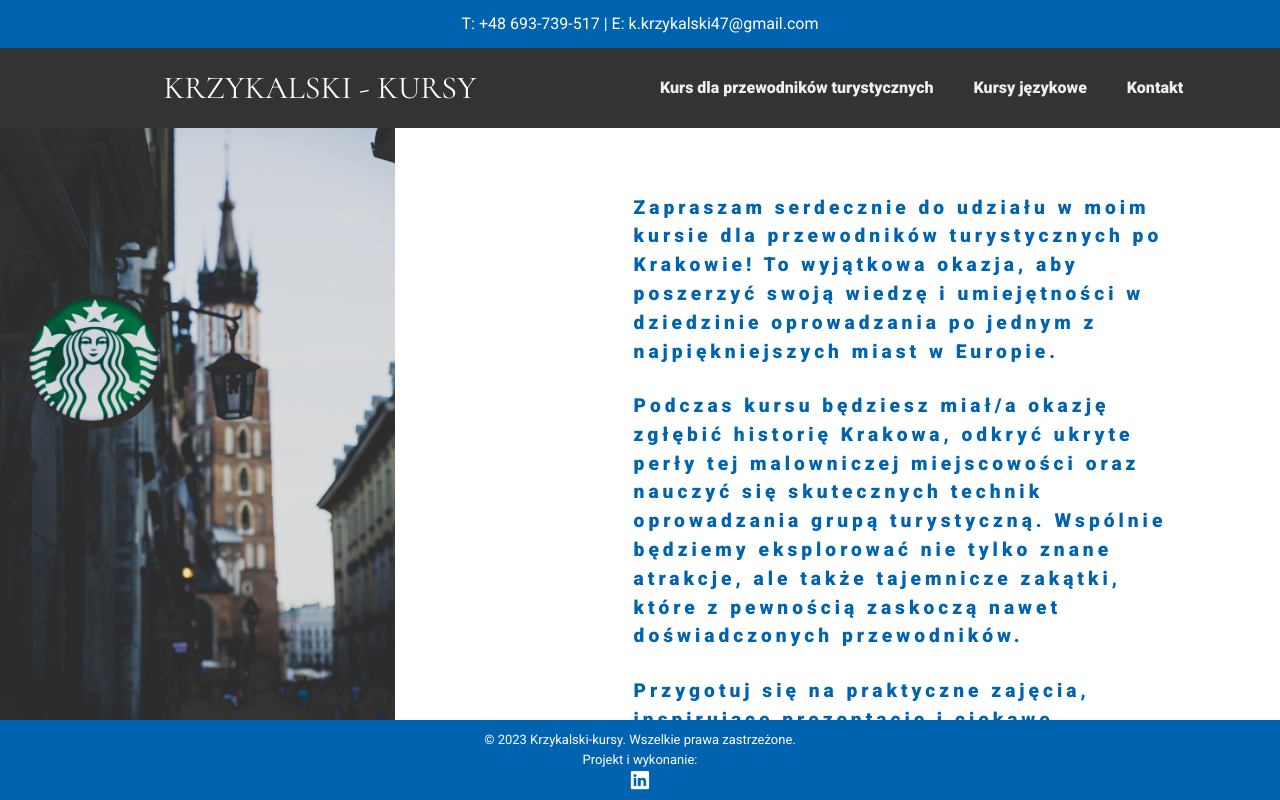
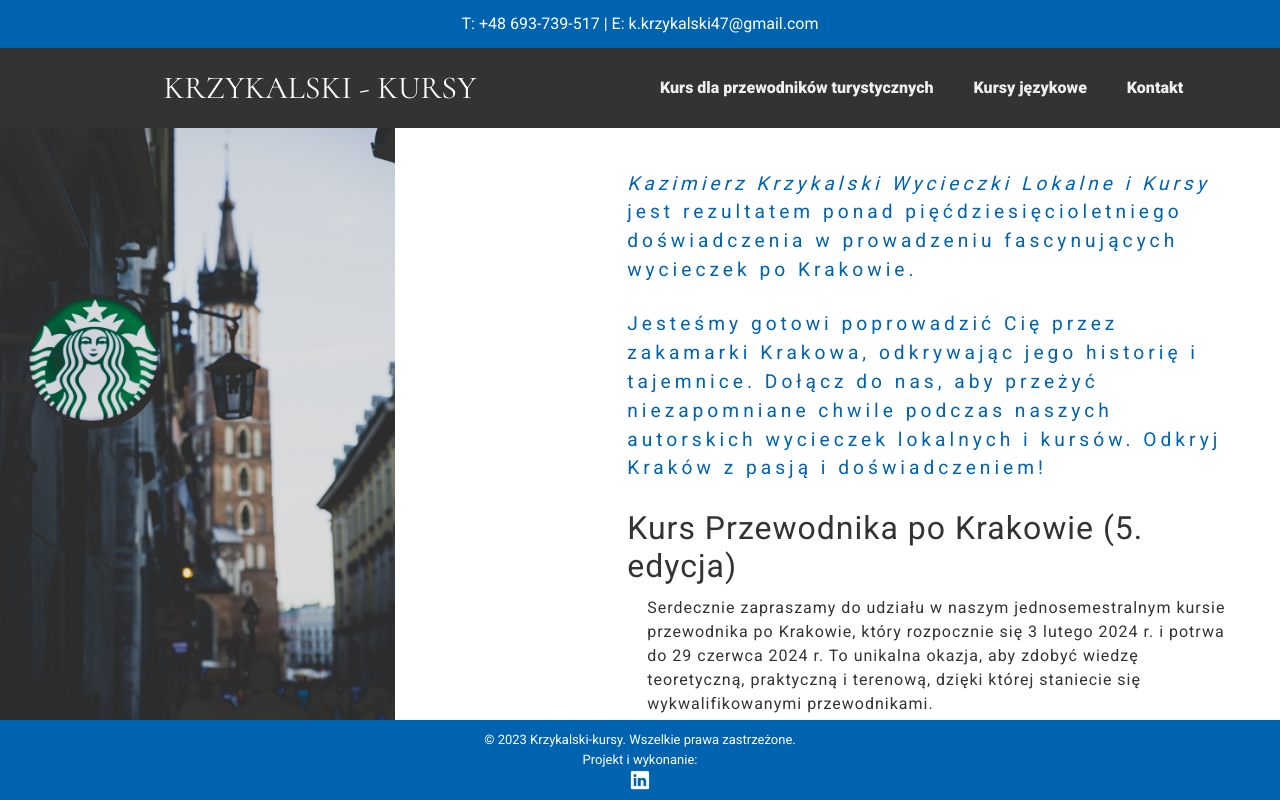
Before and after one commit to olga-kacala/turystyka-kursy, a React (Create React App) app in the folder kursy/: page /Tour in a window 1280 px wide. Built offline with nearby package versions, Linux system fonts and the light colour scheme; the HTML template or start-up script is replaced by a standard one.

Commit message:
description update

```diff
--- a/kursy/src/components/Contact/Contact.module.css
+++ b/kursy/src/components/Contact/Contact.module.css
@@ -51,6 +51,18 @@
   font-size: 25px;
 }
 
+.companyName {
+  display: flex;
+  flex-direction: column;
+  margin-bottom: 5vh;
+  background-color: rgba(255, 255, 255, 0.8);
+  width: 80vw;
+  justify-content: center;
+  color: rgb(0, 99, 175) !important;
+  letter-spacing: 4px;
+  font-size: 25px;
+}
+
 p {
   text-align: center;
 }
@@ -66,7 +78,6 @@ p {
   .contactSection {
     flex-direction: column;
     margin: 0;
-    margin-bottom: 12vh;
     width: 100vw;
   }
 
@@ -74,8 +85,13 @@ p {
     margin: 0;
   }
 
-  .contactHeader {
+  .contactHeader,
+  .companyName {
     width: 100vw;
+  }
+
+  .companyName {
+    margin-bottom: 12vh;
   }
 }
 
@@ -90,7 +106,6 @@ p {
   .contactSection {
     flex-direction: column;
     margin: 0;
-    margin-bottom: 19vh;
     width: 100vw;
   }
 
@@ -99,7 +114,12 @@ p {
     height: auto;
   }
 
-  .contactHeader {
+  .contactHeader,
+  .companyName {
     width: 100vw;
   }
+
+  .companyName {
+    margin-bottom: 19vh;
+  }
 }
--- a/kursy/src/components/Contact/Contact.tsx
+++ b/kursy/src/components/Contact/Contact.tsx
@@ -10,7 +10,7 @@ export function Contact() {
         </div>
         <section className={classes.contactSection}>
           <p className={classes.contactBox}>
-            Telefon: <br /> +48 693-739-517
+            Telefon: <br /> (+48) 693 739 517 <br/> 12 307 38 82
           </p>
           <p className={classes.contactBox}>
             Email:
@@ -18,10 +18,19 @@ export function Contact() {
           </p>
           <p className={classes.contactBox}>
             Adres: <br />
-            ul. Zachodnia 10/90 Kraków
+            ul. Zachodnia 10/50 Kraków
           </p>
         </section>
+        <div className={classes.companyName}>
+          <p> Kazimierz Krzykalski Wycieczki Lokalne i Kursy</p>
+          <p>NIP: 9441590188</p>
+        </div>
+
+
       </div>
+
+
+
     </div>
   );
 }
--- a/kursy/src/components/Tour/Tour.module.css
+++ b/kursy/src/components/Tour/Tour.module.css
@@ -26,20 +26,29 @@
 .offerText {
   flex: 1;
   text-align: left;
-  /* font-size: 20px; */
   overflow-y: auto;
   height: 74vh;
-  margin-right: 5vw;
-  padding-top: 5vh;
+  margin-right: 2vw;
   margin-bottom: 10vh;
+  padding-top: 2vh;
   color: rgb(0, 99, 175) !important;
   letter-spacing: 4px;
-  font-weight: bolder;
   font-size: larger;
 }
 
+.offerDescription {
+  flex: 1;
+  text-align: left;
+  height: 74vh;
+  color:#333 !important;
+  font-weight: normal;
+  font-size: medium;
+  letter-spacing: 1px;
+  width: auto;
+}
+
 .offerText p {
-  width: 50vw;
+ text-align: left;
 }
 
 img {
@@ -50,7 +59,7 @@ img {
 }
 
 article {
-  margin: 2vw;
+  margin: 2vw 2vw 2vw 0;
 }
 
 @media (max-width: 450px) {
@@ -75,7 +84,7 @@ article {
   }
 
   .offerText p {
-    width: 100vw;
+    width: auto;
     margin: 0;
     padding: 9px;
     font-weight: bold;
@@ -114,7 +123,7 @@ article {
   }
 
   .offerText p {
-    width: 100vw;
+    width: auto;
     margin: 0;
     padding: 9px;
     font-weight: bold;
--- a/kursy/src/components/Tour/Tour.tsx
+++ b/kursy/src/components/Tour/Tour.tsx
@@ -36,33 +36,103 @@ export function Tour() {
       </div>
       <div className={classes.offerText}>
         <article>
-          Zapraszam serdecznie do udziału w moim kursie dla przewodników
-          turystycznych po Krakowie! To wyjątkowa okazja, aby poszerzyć swoją
-          wiedzę i umiejętności w dziedzinie oprowadzania po jednym z
-          najpiękniejszych miast w Europie.
+          <em>Kazimierz Krzykalski Wycieczki Lokalne i Kursy</em> jest rezultatem ponad
+          pięćdziesięcioletniego doświadczenia w prowadzeniu fascynujących
+          wycieczek po Krakowie.
         </article>
         <article>
-          Podczas kursu będziesz miał/a okazję zgłębić historię Krakowa, odkryć
-          ukryte perły tej malowniczej miejscowości oraz nauczyć się skutecznych
-          technik oprowadzania grupą turystyczną. Wspólnie będziemy eksplorować
-          nie tylko znane atrakcje, ale także tajemnicze zakątki, które z
-          pewnością zaskoczą nawet doświadczonych przewodników.
+          Jesteśmy gotowi poprowadzić Cię przez zakamarki Krakowa, odkrywając
+          jego historię i tajemnice. Dołącz do nas, aby przeżyć niezapomniane
+          chwile podczas naszych autorskich wycieczek lokalnych i kursów. Odkryj
+          Kraków z pasją i doświadczeniem!
         </article>
 
-        <article>
-          Przygotuj się na praktyczne zajęcia, inspirujące prezentacje i ciekawe
-          warsztaty, które pozwolą Ci podnieść jakość swoich opowieści i zyskać
-          nowe narzędzia do zachwycania turystów. Nie tylko pogłębisz swoją
-          wiedzę historyczną, ale także otrzymasz praktyczne wskazówki dotyczące
-          komunikacji z różnorodnymi grupami turystycznymi.
-        </article>
+        <div className={classes.offerDescription}>
+          <h2>Kurs Przewodnika po Krakowie (5. edycja)</h2>
 
-        <article>
-          Dołącz do nas, aby stać się jeszcze lepszym przewodnikiem turystycznym
-          i zapewnić niezapomniane przeżycia każdemu odwiedzającemu Kraków.
-          Zapisz się już teraz i otwórz drzwi do fascynującego świata opowieści
-          o historii, kulturze i tradycji tego urokliwego miasta!
-        </article>
+          <p>
+            Serdecznie zapraszamy do udziału w naszym jednosemestralnym kursie
+            przewodnika po Krakowie, który rozpocznie się 3 lutego 2024 r. i
+            potrwa do 29 czerwca 2024 r. To unikalna okazja, aby zdobyć wiedzę
+            teoretyczną, praktyczną i terenową, dzięki której staniecie się
+            wykwalifikowanymi przewodnikami.
+          </p>
+
+          <h2>Termin i Płatności:</h2>
+          <ul>
+            <li>Kurs trwa 5 miesięcy.</li>
+            <li>Czas trwania: 03.02.2024 - 29.06.2024.</li>
+            <li>Płatny w 5 dogodnych ratach miesięcznych po 300 zł każda.</li>
+            <li>Koszt całkowity kursu wynosi 1500 zł.</li>
+          </ul>
+
+          <h2>Program Kursu Obejmuje:</h2>
+          <ul>
+            <li>168 godzin wykładów teoretycznych i zawodowych.</li>
+            <li>42 godziny szkoleń terenowych (trasy miejskie).</li>
+            <li>
+              22 godziny szkoleń muzealnych w 11 najważniejszych muzeach
+              krakowskich z 5 egzaminami.
+            </li>
+            <li>2 praktyki zawodowe (1 słuchana, 1 mówiona).</li>
+          </ul>
+
+          <h2>Wykładowcy:</h2>
+          <ul>
+            <li>Dr hab. Zygmunt Kruczek, prof. AWF Kraków.</li>
+            <li>Mgr Zuzanna Krzykalska - Przewodniczka turystyczna.</li>
+            <li>
+              Mgr Maciej Zapiór - Przewodnik po Krakowie i nauczyciel historii.
+            </li>
+            <li>
+              Dr Kazimierz Krzykalski - Neofilolog i ekspert w dziedzinie
+              kultury polskiej.
+            </li>
+          </ul>
+
+          <h2>Warunki Uczestnictwa:</h2>
+          <ul>
+            <li>Pełnoletność.</li>
+            <li>Min. średnie wykształcenie (matura).</li>
+            <li>Niekaralność za przestępstwa pospolite.</li>
+            <li>Dobry stan zdrowia.</li>
+          </ul>
+
+          <h2>Terminy Zajęć (Soboty):</h2>
+          <ul>
+            <li>Luty: 3, 10, 17, 24.</li>
+            <li>Marzec: 2, 9, 16, 23, 30.</li>
+            <li>Kwiecień: 6, 13, 20, 27.</li>
+            <li>Maj: 11, 18, 25.</li>
+            <li>Czerwiec: 1, 8, 15, 22, 29.</li>
+          </ul>
+
+          <h2>Miejsce Zajęć:</h2>
+
+          <ul><li>Kraków, ul. Zachodnia 10/50</li></ul>
+
+          <h2>Dodatkowe Informacje:</h2>
+          <ul>
+            <li>
+              Organizator zastrzega sobie prawo do dodatkowych terminów na
+              szkolenia muzealne.
+            </li>
+            <li>Zajęcia odbywają się w godzinach 8:00 - 19:00.</li>
+          </ul>
+
+          <h2>Zapisy:</h2>
+          <ul>
+    <li>Osobiście: w biurze firmy (pn.-pt. 10-18) Kraków, ul. Zachodnia 10/50</li>
+    <li>Email: wypełnioną <a href={
+          process.env.PUBLIC_URL +
+          "/Img/ankietaPrzewodnik.pdf"
+        } download="ankietaPrzewodnik.pdf">ankietę</a> prześlij na k.krzykalski47@gmail.com </li>
+</ul>
+          <p>Jeśli jesteś bliżej zainteresowany szczegółami kursu, serdecznie
+            zapraszamy do naszego biura w godzinach otwarcia, aby otrzymać pełną
+            dokumentację kursu. Zapisz się już teraz i rozpocznij swoją przygodę
+            z przewodnictwem po Krakowie!</p>
+        </div>
       </div>
     </div>
   );
```
Also changed, not shown: 1 other file (tests, documents, lock files or other folders).
